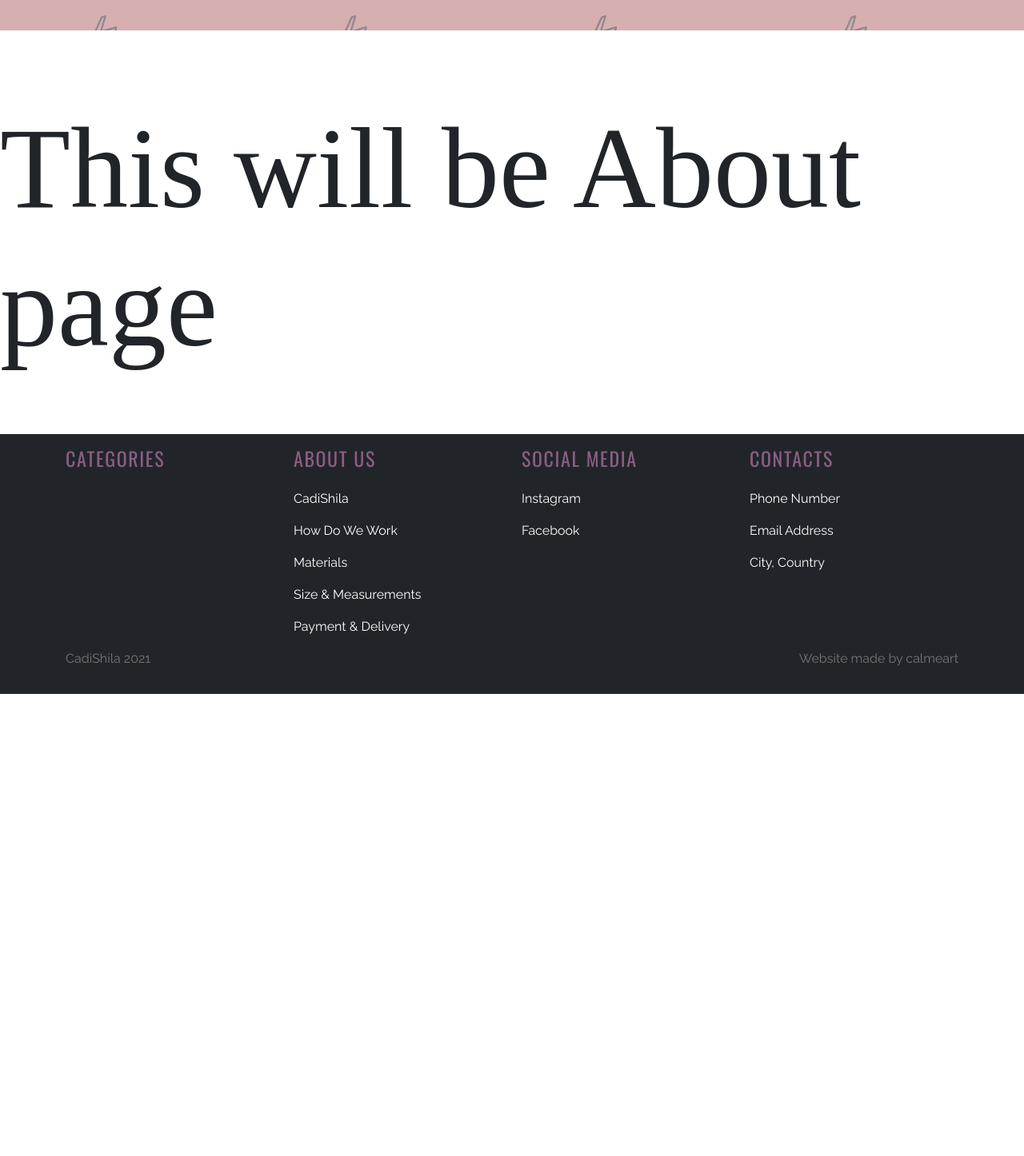
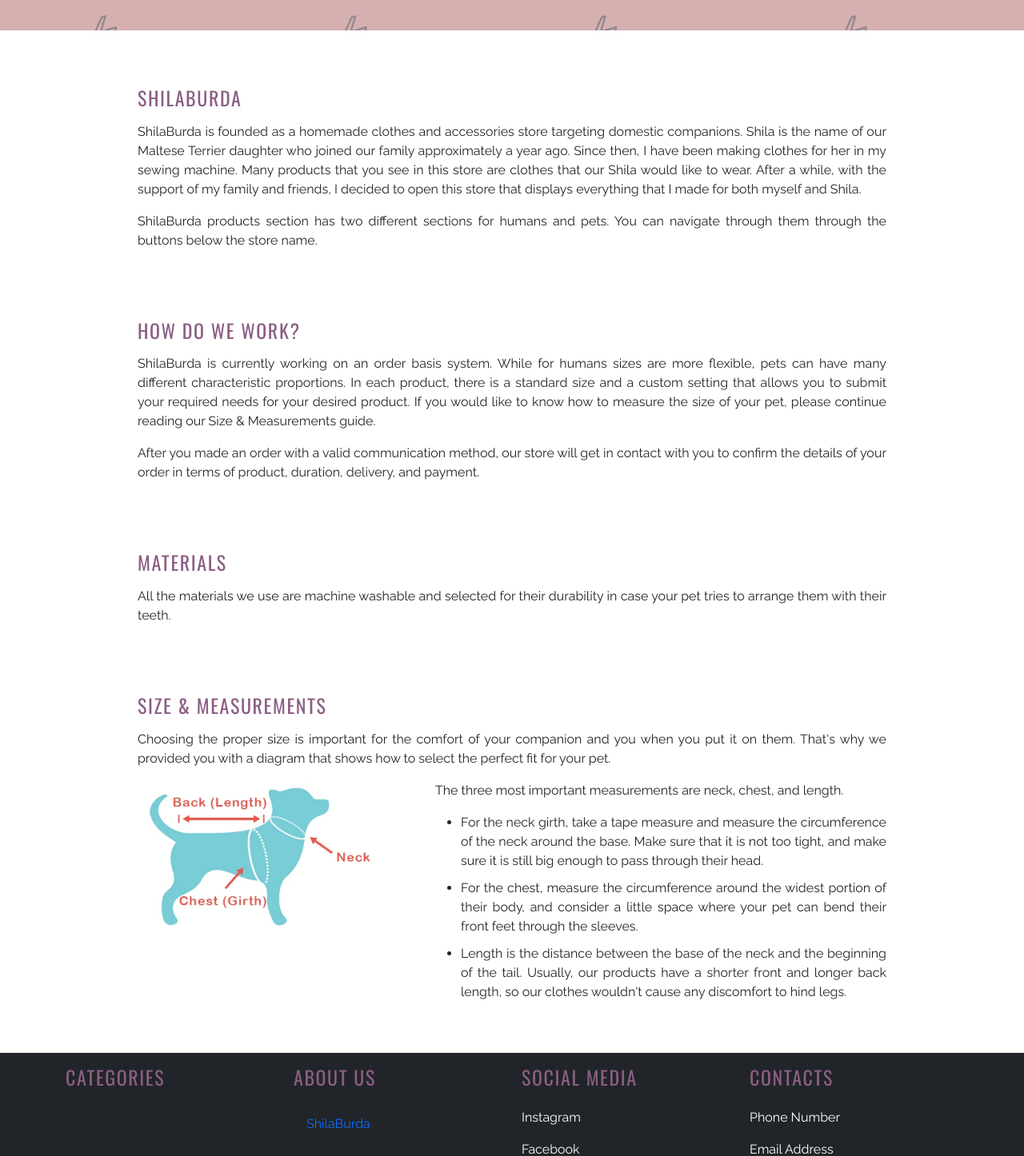
Before and after one commit to calmeart/cadishila, a React (Create React App) app in the folder client/: page /about in a window 1280 px wide. Shown: the part 247-1693 px from the top of the page at 80% size. Before the commit the page ends 1115 px from the top, so only its background shows below. Built offline with nearby package versions, Linux system fonts and the light colour scheme; a web font is replaced by a local one.

Commit message:
update about page and footer links

```diff
--- a/client/src/App.css
+++ b/client/src/App.css
@@ -365,6 +365,22 @@ textarea {
   width: auto;
 }
 
+/*****ABOUT PAGE*****/
+
+#about {
+  max-width: 960px;
+  text-align: justify;
+}
+
+#about section {
+  padding-top: 70px;
+}
+
+#about li {
+  font-family: 'Raleway', sans-serif;
+  margin-bottom: 10px;
+}
+
 /*****FOOTER*****/
 footer {
   color: #fff;
@@ -373,3 +389,11 @@ footer {
 #footerNote {
   color: #757575;
 }
+
+footer a {
+  color: rgba(255, 255, 255, .4);
+}
+
+footer a:hover {
+  color: rgb(255, 255, 255);
+}
--- a/client/src/components/Footer.js
+++ b/client/src/components/Footer.js
@@ -12,11 +12,11 @@ function Footer() {
             </div>
             <div className="col-sm-3 col-6">
               <h5 className="mb-4">About Us</h5>
-              <p>CadiShila</p>
-              <p>How Do We Work</p>
-              <p>Materials</p>
-              <p>Size & Measurements</p>
-              <p>Payment & Delivery</p>
+              <a className="nav-link" href="/about#shilaburda"><p>ShilaBurda</p></a>
+              <a className="nav-link" href="/about#howdowework"><p>How Do We Work</p></a>
+              <a className="nav-link" href="/about#material"><p>Material</p></a>
+              <a className="nav-link" href="/about#measurements"><p>Size & Measurements</p></a>
+              <p className="nav-link text-muted">Payment & Delivery</p>
             </div>
             <div className="col-sm-3 col-6">
               <h5 className="mb-4">Social Media</h5>
--- a/client/src/pages/about.js
+++ b/client/src/pages/about.js
@@ -1,9 +1,47 @@
 import React from "react";
+
+import measurement from "../images/measurements.jpeg"
 
 function About() {
 
   return (
-    <h1>This will be About page</h1>
+    <div id="about" className="container">
+      <section id="shilaburda">
+        <h5 className="mb-3">ShilaBurda</h5>
+        <p>ShilaBurda is founded as a homemade clothes and accessories store targeting domestic companions. Shila is the name of our Maltese Terrier daughter who joined our family approximately a year ago. Since then, I have been making clothes for her in my sewing machine. Many products that you see in this store are clothes that our Shila would like to wear. After a while, with the support of my family and friends, I decided to open this store that displays everything that I made for both myself and Shila.</p>
+        <p>ShilaBurda products section has two different sections for humans and pets. You can navigate through them through the buttons below the store name.</p>
+      </section>
+
+      <section id="howdowework">
+        <h5 className="mb-3">How Do We Work?</h5>
+        <p>ShilaBurda is currently working on an order basis system. While for humans sizes are more flexible, pets can have many different characteristic proportions. In each product, there is a standard size and a custom setting that allows you to submit your required needs for your desired product. If you would like to know how to measure the size of your pet, please continue reading our Size & Measurements guide.</p>
+        <p>After you made an order with a valid communication method, our store will get in contact with you to confirm the details of your order in terms of product, duration, delivery, and payment. </p>
+      </section>
+
+      <section id="material">
+        <h5 className="mb-3">Materials</h5>
+        <p>All the materials we use are machine washable and selected for their durability in case your pet tries to arrange them with their teeth. </p>
+      </section>
+
+      <section id="measurements">
+        <h5 className="mb-3">Size & Measurements</h5>
+        <p>Choosing the proper size is important for the comfort of your companion and you when you put it on them. That's why we provided you with a diagram that shows how to select the perfect fit for your pet.</p>
+        <div className="row">
+          <div className="col-sm-auto">
+            <img className="me-5" src={measurement} alt="measurement diagram for dogs" width="300px" height="194px"></img>
+          </div>
+          <div className="col">
+            <p>The three most important measurements are neck, chest, and length. </p>
+            <ul>
+              <li>For the neck girth, take a tape measure and measure the circumference of the neck around the base. Make sure that it is not too tight, and make sure it is still big enough to pass through their head. </li>
+              <li>For the chest, measure the circumference around the widest portion of their body, and consider a little space where your pet can bend their front feet through the sleeves. </li>
+              <li>Length is the distance between the base of the neck and the beginning of the tail. Usually, our products have a shorter front and longer back length, so our clothes wouldn't cause any discomfort to hind legs.</li>
+            </ul>
+          </div>
+        </div>
+      </section>
+
+    </div>
   )
 };
 
```
Also changed, not shown: client/src/images/measurements.jpeg (added), 1 other file (tests, documents, lock files or other folders).
